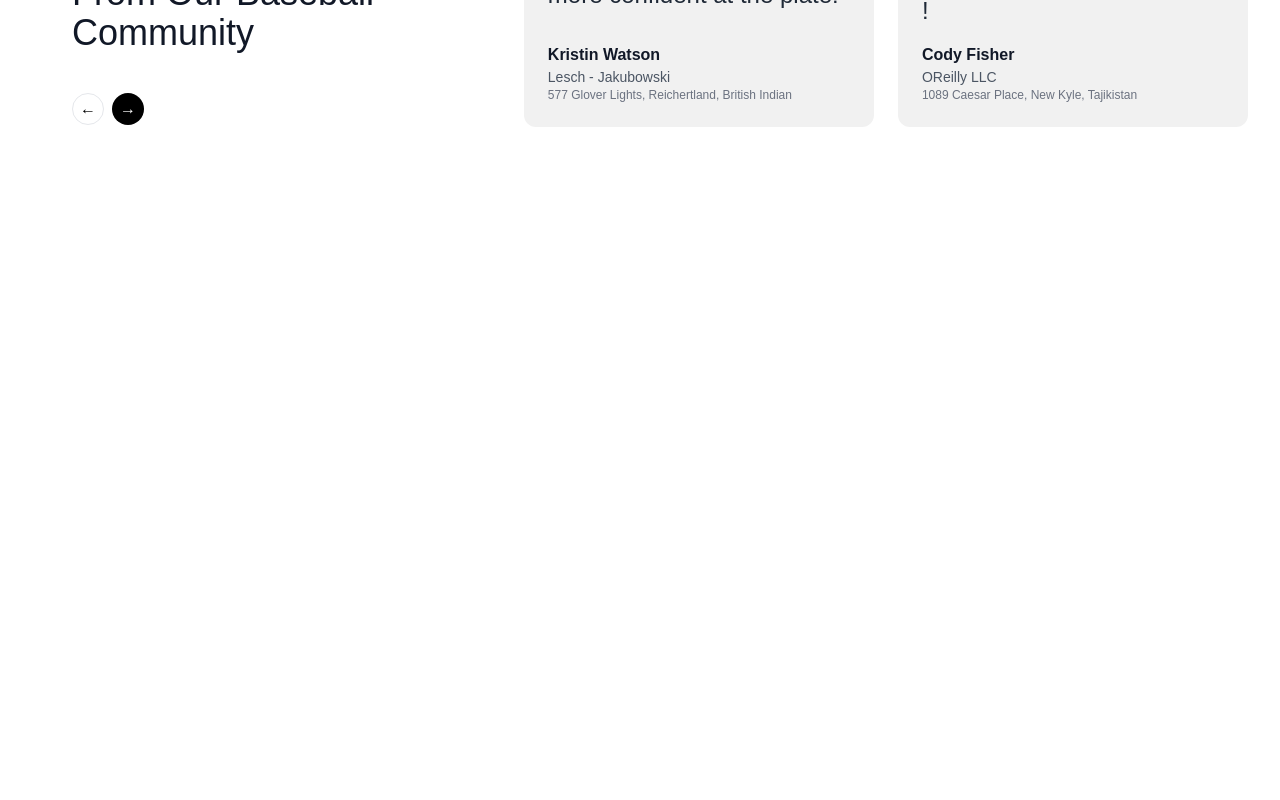
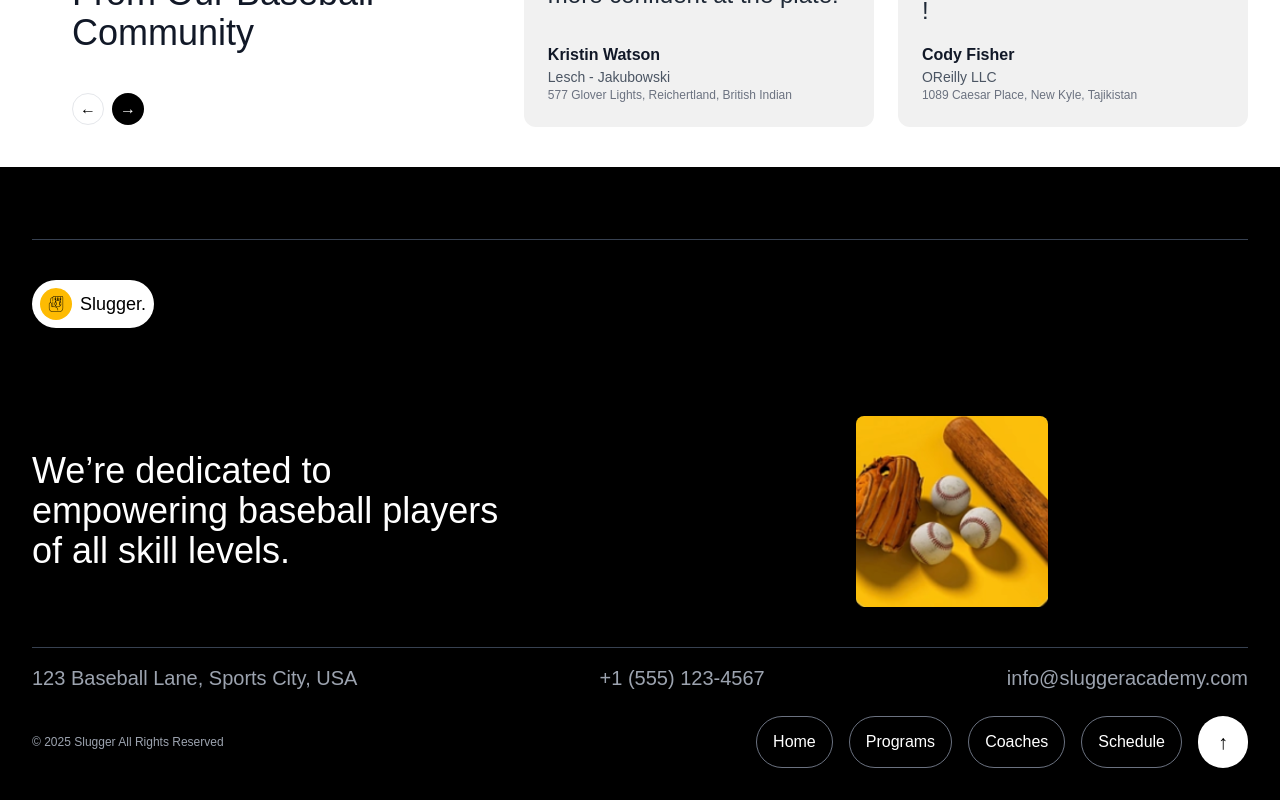
Before and after one commit to ayeshaMalik86/sportsPage, a React (Create React App) app: page / in a window 1280 px wide. Shown: the part 2505-3305 px from the top of the page. Before the commit the page ends 2672 px from the top, so only its background shows below. Built offline with nearby package versions, Linux system fonts and the light colour scheme; a web font is replaced by a local one.

Commit message:
testimonials

```diff
--- a/src/App.js
+++ b/src/App.js
@@ -2,6 +2,7 @@ import './App.css';
 import Main from './pages/Main';
 import Navbar from './layout/Navbar';
 import './index.css';
+import Footer from './layout/Footer';
 
 
 function App() {
@@ -9,6 +10,7 @@ function App() {
     <div>
       <Navbar/>
       <Main/>
+      <Footer/>
     </div>
   );
 }
--- /dev/null
+++ b/src/layout/Footer.js
@@ -0,0 +1,55 @@
+import React from "react";
+
+const Footer = () => {
+  return (
+    <div className="bg-black text-white p-8 relative w-full mx-auto font-mona">
+        <div className="border-t flex mt-10 mb-10 border-gray-700"></div>
+      {/* Logo */}
+      <div className="text-lg text-black inline-flex items-center gap-2 bg-white rounded-full px-2 py-2">
+            <div className="bg-[#FEBB02] p-2 rounded-full flex items-center justify-center">
+              <img
+                src="/assets/icons/logo.png"
+                alt="Slugger Logo"
+                className="w-4 h-4"
+              />
+            </div>
+            Slugger.
+          </div>
+
+      {/* Main Text */}
+      <div className="flex items-center justify-between mt-20 max-w-5xl">
+        <p className="text-4xl">We’re dedicated to<br/> empowering baseball players<br/> of all skill levels.</p>
+        <div className="p-2 rounded-lg">
+        <img
+          src="/assets/images/footer-img.png"
+          alt="Baseball Equipment"
+          className="w-48 object-cover rounded-lg"
+        />
+      </div>
+      </div>
+
+      {/* Contact Info */}
+      <div className="mt-8 flex flex-col md:flex-row justify-between text-xl text-gray-400 border-t border-gray-700 pt-4">
+        <p>123 Baseball Lane, Sports City, USA</p>
+        <p>+1 (555) 123-4567</p>
+        <p>info@sluggeracademy.com</p>
+      </div>
+
+      {/* Image */}
+
+
+      {/* Navigation Buttons */}
+      <div className="mt-6 flex items-center justify-between">
+        <p className="text-xs text-gray-400">© 2025 Slugger All Rights Reserved</p>
+        <div className="flex flex-wrap gap-4">
+        {['Home', 'Programs', 'Coaches', 'Schedule'].map((item) => (
+          <button key={item} className="border border-gray-500 px-4 py-2 rounded-full hover:bg-gray-800">{item}</button>
+        ))}
+        <p className="text-black bg-white py-3 px-5 text-xl rounded-full">↑</p>
+        </div>
+      </div>
+    </div>
+  );
+};
+
+export default Footer;
```
Also changed, not shown: public/assets/images/footer-img.png (added).
